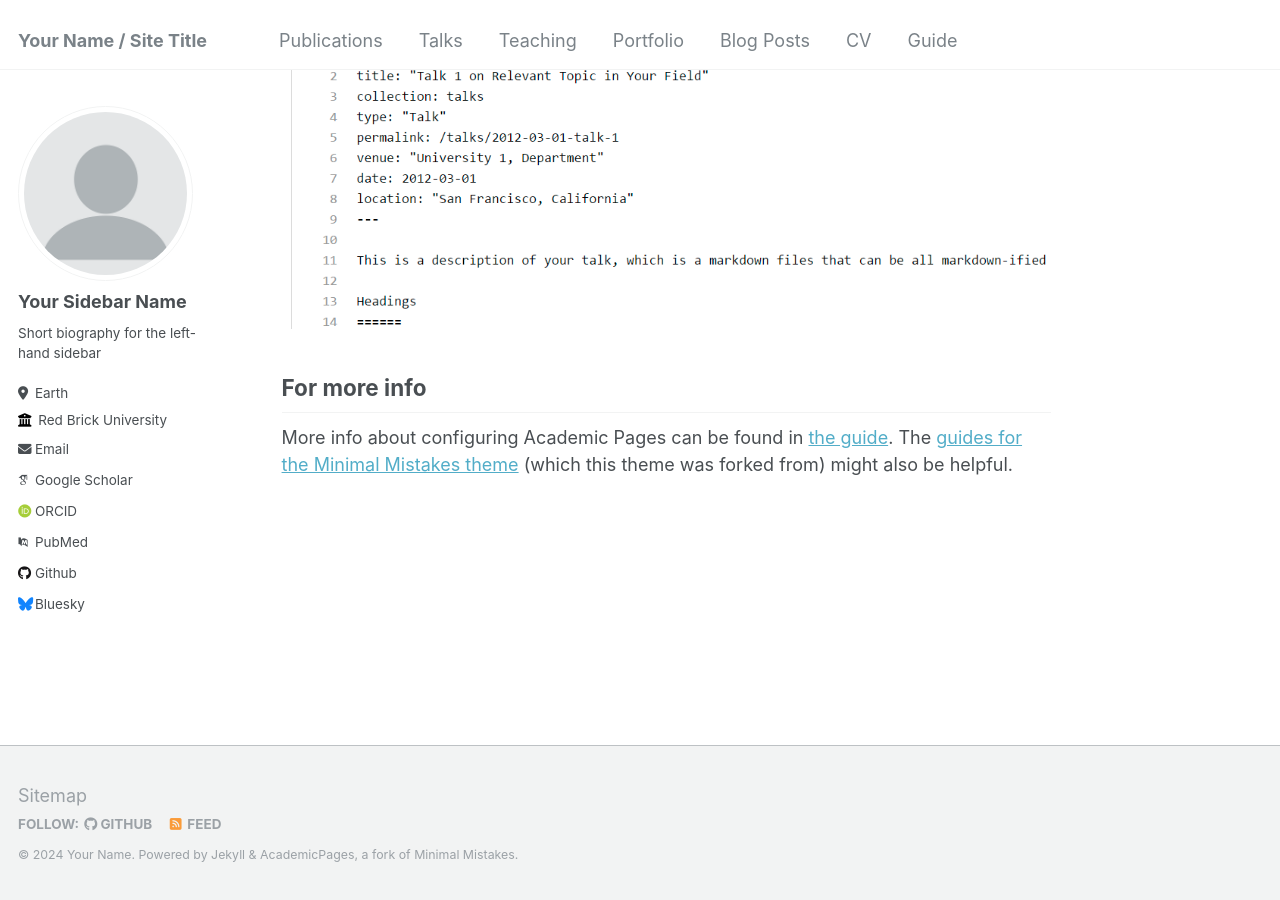
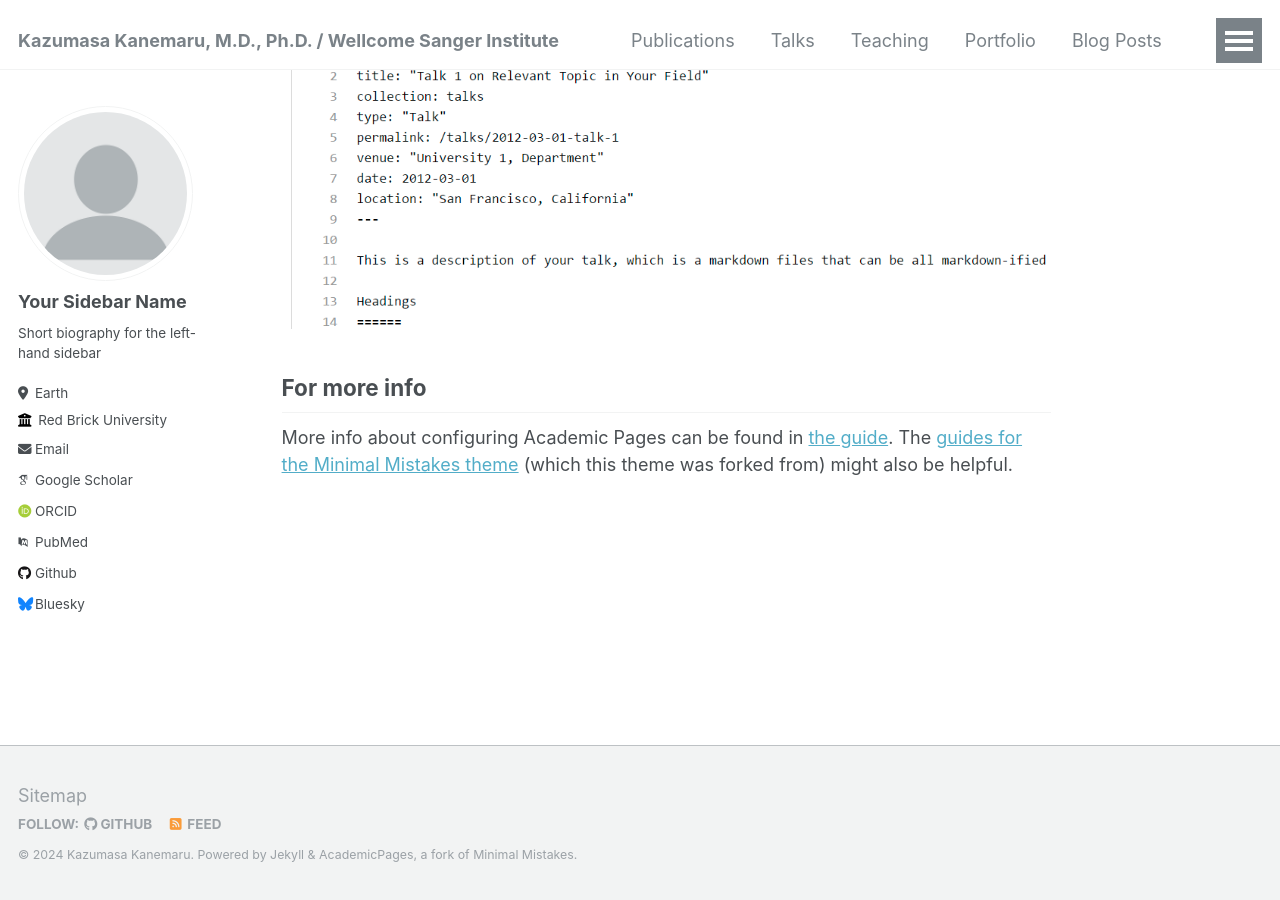
Before and after one commit to kazukane/kazukane.github.io, a Jekyll site: the page built from _pages/about.md, in a window 1280 px wide and 900 px high, scrolled down 2660 px. Built offline with Jekyll 4.4.1, drawn with Linux system fonts in a browser that asks for light colours; some web fonts are replaced.

Commit message:
Update _config.yml

```diff
--- a/_config.yml
+++ b/_config.yml
@@ -8,9 +8,9 @@
 
 # Basic Site Settings
 locale                   : "en-US"
-title                    : "Your Name / Site Title"
+title                    : "Kazumasa Kanemaru, M.D., Ph.D. / Wellcome Sanger Institute"
 title_separator          : "-"
-name                     : &name "Your Name"
+name                     : &name "Kazumasa Kanemaru"
 description              : &description "personal description"
 url                      : https://academicpages.github.io # the base hostname & protocol for your site e.g. "https://mmistakes.github.io"
 baseurl                  : "" # the subpath of your site, e.g. "/blog"
```
